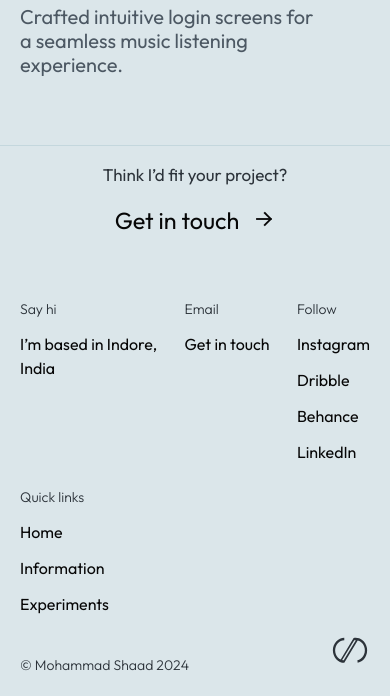
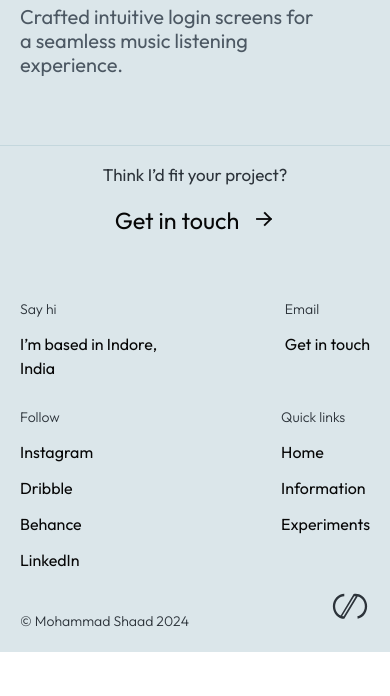
Before and after one commit to Shaad001/Shaad-Portfoloi, a plain HTML site: page index.html in a window 390 px wide. Shown: the part 1922-2618 px from the top of the page. After the commit the page ends 2574 px from the top, so only its background shows below. Drawn offline with Linux system fonts and the light colour scheme.

Commit message:
Fix footer content issue

```diff
--- a/mediaquery.css
+++ b/mediaquery.css
@@ -80,6 +80,7 @@
     }
 
     .right-side-content {
+        gap: 28px;
         flex-wrap: wrap;
         justify-content: space-between;
     }
--- a/style.css
+++ b/style.css
@@ -301,7 +301,7 @@ h2 {
 .right-side-content {
     display: flex;
     align-items: flex-start;
-    gap: 24px;
+    gap: 48px;
 }
 
 .follow-links {
```
